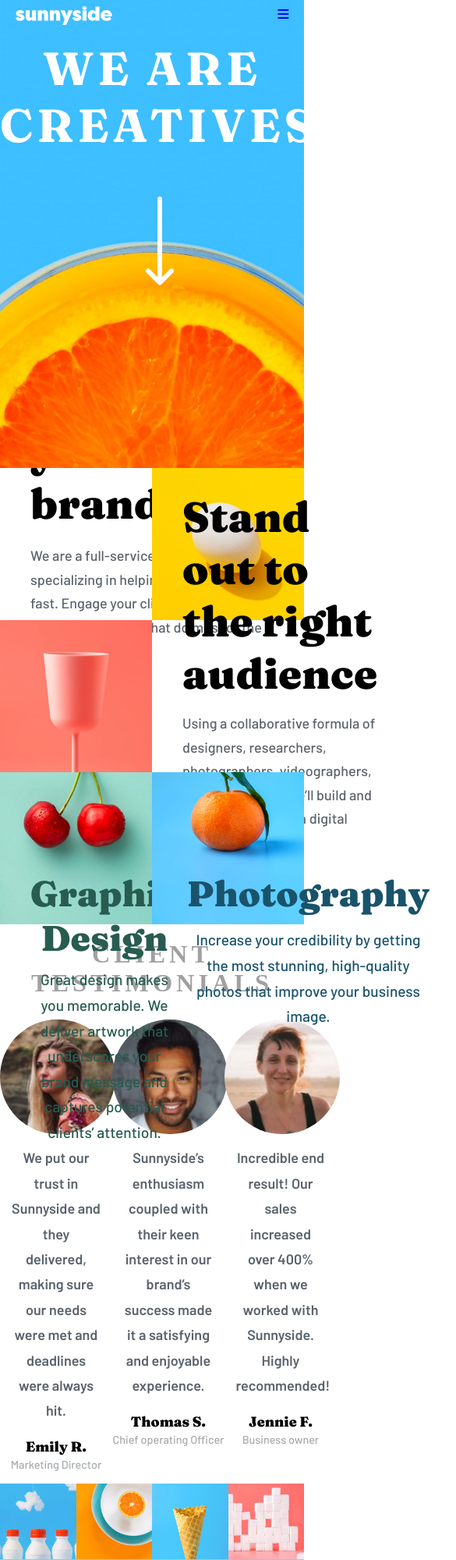
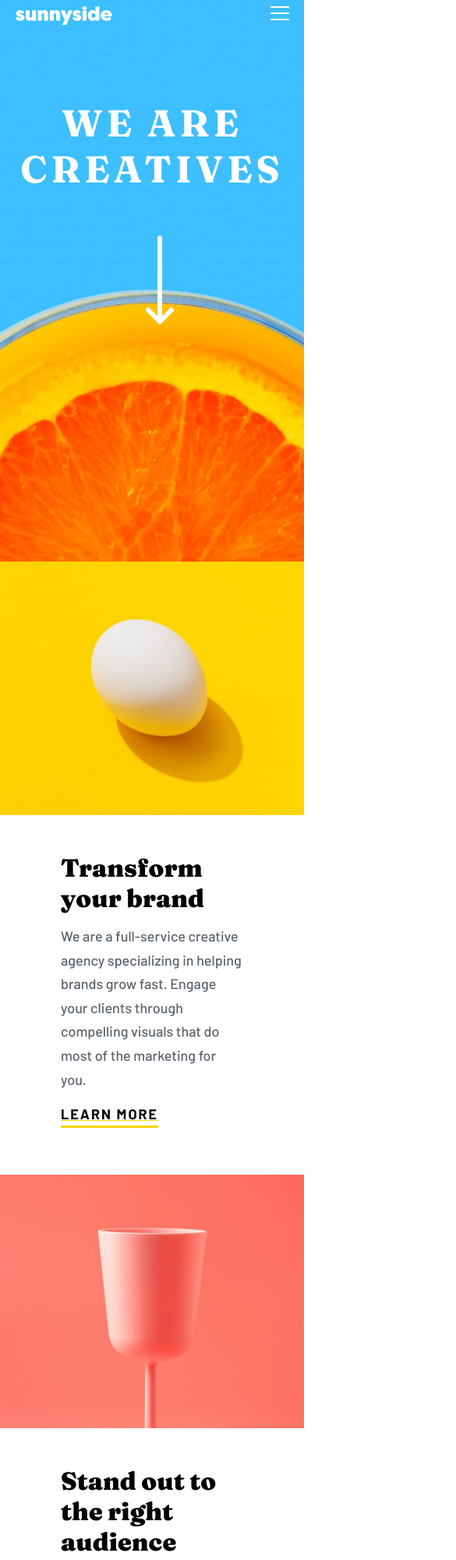
Before and after one commit to veenali/Sunny-Side-Agency-Landing-Page, a plain HTML site: page index.html in a window 390 px wide. Shown: the top 2000 px of the page at 78% size, 585 px wide, since content can reach past the window. Drawn offline with Linux system fonts and the light colour scheme.

Commit message:
Mobile responsive

```diff
--- a/index.css
+++ b/index.css
@@ -5,11 +5,9 @@
 
 body {
     width: 100%;
-    /* height: 100vh; */
-    /* background-image: url(images/desktop/image-gallery-cone.jpg); */
     box-sizing: border-box;
-    background-size: cover;
     font-size: 18px;
+    font-family: 'Barlow', sans-serif;
 }
 
 .doubleUnderlineYellow {
@@ -52,42 +50,10 @@ body {
     display: none;
 }
 
-@media screen and (max-width: 600px) {
-    .list .list-items {
-        display: none;
-    }
-    .icon {
-        float: right;
-        display: block;
-    }
-}
-
-@media screen and (max-width: 600px) {
-    nav {
-        position: relative;
-    }
-    .list.responsive {
-        position: relative;
-    }
-    .list.responsive .icon {
-        position: absolute;
-        right: 0;
-        top: 0;
-    }
-    .navtp {
-        flex-direction: column;
-    }
-    .list.responsive .list-items {
-        float: none;
-        display: block;
-        text-align: left;
-    }
-}
-
 .wrapper {
     display: flex;
     align-items: center;
-    width: 50vw;
+    width: 50%;
 }
 
 .center-align-text-horizontally {
@@ -143,6 +109,7 @@ nav {
     border-radius: 50px;
     text-align: center;
     padding: 0.75rem 1.5rem;
+    cursor: pointer;
     /* vertical-align: middle; */
     /* margin: 15px; */
 }
@@ -169,18 +136,18 @@ nav {
     background-position: center;
     background-size: cover;
     background-repeat: no-repeat;
-    height: 600px;
+    height: 40em;
     position: relative;
 }
 
 .img-header-text {
-    font-size: 3.3em;
+    font-size: 4rem;
     letter-spacing: 5px;
     color: hsl(0, 0%, 100%);
     /* position: absolute;
     left: 50%; */
     text-align: center;
-    padding-top: 5%;
+    margin-top: 6rem;
 }
 
 .img-header-arrow {
@@ -189,21 +156,24 @@ nav {
     top: 42%;
 }
 
-.egg-section-img {
-    background-image: url('images/desktop/image-transform.jpg');
+.egg-section-img,
+.glass-section-img {
+    /* background-image: url('images/desktop/image-transform.jpg');
     background-position: center;
     background-size: cover;
-    background-repeat: no-repeat;
-    width: 50vw;
+    background-repeat: no-repeat; */
+    width: 50%;
 }
 
-.egg-section-text h1 {
-    font-size: 3em;
+.egg-section-text h1,
+.glass-section-text>h1 {
+    font-size: 3.5rem;
     font-weight: 900;
     margin-bottom: 6%;
 }
 
-.egg-section-text p {
+.egg-section-text p,
+.glass-section-text p {
     font-family: 'Barlow', sans-serif;
     font-weight: 500;
     line-height: 1.7;
@@ -215,58 +185,24 @@ nav {
     letter-spacing: 2px;
 }
 
-.glass-section-img {
-    background-image: url('images/desktop/image-stand-out.jpg');
-    background-position: center;
-    background-size: cover;
-    background-repeat: no-repeat;
-    width: 50vw;
-}
-
-.glass-section-text>h1 {
-    font-size: 3em;
-    font-weight: 900;
-    margin-bottom: 6%;
-}
-
-.glass-section-text p {
-    font-family: 'Barlow', sans-serif;
-    font-weight: 500;
-    line-height: 1.7;
-    color: hsl(213, 9%, 39%);
-    margin-bottom: 6%;
-}
-
-.cherry-section {
-    background-image: url('images/desktop/image-graphic-design.jpg');
-    background-position: center;
-    background-size: cover;
-    background-repeat: no-repeat;
-    width: 50vw;
+.cherry-section,
+.orange-section {
+    width: 100%;
     position: relative;
 }
 
-.orange-section {
-    background-image: url('images/desktop/image-photography.jpg');
-    background-position: center;
-    background-size: cover;
-    background-repeat: no-repeat;
-    width: 50vw;
-    position: relative;
+#cherry-img,
+#orange-img {
+    width: 100%;
+    height: 100%;
 }
 
-.cherry-section-text {
-    position: absolute;
-    top: 65%;
-    padding: 0 20% 0 20%;
-    color: hsl(167, 39%, 26%);
-}
-
+.cherry-section-text,
 .orange-section-text {
     position: absolute;
-    top: 65%;
-    padding: 0 23% 0 23%;
-    color: hsl(198, 62%, 26%);
+    top: 60%;
+    padding: 0 10% 0 10%;
+    color: hsl(167, 39%, 26%);
 }
 
 .cherry-orange-section>section>section>h1 {
@@ -329,6 +265,16 @@ nav {
     font-weight: 500;
 }
 
+.fourImages-section {
+    display: grid;
+    /* grid-template-rows: 100%; */
+    grid-template-columns: 25% 25% 25% 25%;
+}
+
+.fourImages-section>img {
+    width: 100%;
+}
+
 .milkbottles-section {
     background-image: url('images/desktop/image-gallery-milkbottles.jpg');
     background-position: center;
@@ -336,7 +282,7 @@ nav {
     background-repeat: no-repeat;
     flex: 1;
     position: relative;
-    height: 25vw;
+    /* height: 25vw; */
 }
 
 .tangerine-section {
@@ -345,7 +291,7 @@ nav {
     background-size: cover;
     background-repeat: no-repeat;
     flex: 1;
-    height: 25vw;
+    /* height: 25vw; */
     position: relative;
 }
 
@@ -354,7 +300,7 @@ nav {
     background-position: center;
     background-size: cover;
     background-repeat: no-repeat;
-    height: 25vw;
+    /* height: 25vw; */
     flex: 1;
     position: relative;
 }
@@ -364,7 +310,7 @@ nav {
     background-position: center;
     background-size: cover;
     background-repeat: no-repeat;
-    height: 25vw;
+    /* height: 25vw; */
     flex: 1;
     position: relative;
 }
@@ -411,3 +357,164 @@ nav {
     fill: white;
     cursor: pointer;
 }
+
+
+/* Media queries */
+
+@media screen and (max-width:1200px) {
+    .egg-section-text h1 {
+        font-size: 2.4rem;
+    }
+    .glass-section-text h1 {
+        font-size: 2.4rem;
+    }
+    /* .cherry-section-text {
+        top: 60%;
+        padding: 0 8%;
+    }
+    .orange-section-text {
+        top: 60%;
+        padding: 0 8%;
+    } */
+}
+
+@media screen and (max-width:1000px) {
+    .cherry-orange-section>section>section>h1 {
+        font-size: 2.4rem;
+    }
+    .cherry-section,
+    .orange-section {
+        height: 30rem;
+    }
+}
+
+@media screen and (max-width:920px) {
+    .egg-section-text h1,
+    .glass-section-text h1,
+    .cherry-orange-section>section>section>h1 {
+        font-size: 2rem;
+    }
+    .cherry-section-text,
+    .orange-section-text {
+        top: 55%;
+        padding: 0 0;
+    }
+    .all-clients {
+        flex-direction: column;
+    }
+    .client-img {
+        margin: 5% auto;
+    }
+    .client-desc {
+        margin-bottom: 5%;
+    }
+    .client-designation {
+        margin-bottom: 5%;
+    }
+    .footer-know-more {
+        margin: 0 20% 5% 20%;
+    }
+    .social-icons {
+        margin: 0 35% 2% 35%;
+    }
+}
+
+@media screen and (max-width:800px) {
+    .fourImages-section {
+        grid-template-columns: 50% 50%;
+    }
+    .egg-section,
+    .glass-section,
+    .cherry-orange-section {
+        flex-direction: column;
+    }
+    .wrapper {
+        order: 2;
+        width: 100%;
+        margin: 3rem 0;
+    }
+    .cherry-section-text,
+    .orange-section-text {
+        top: 60%
+    }
+    .egg-section-img,
+    .glass-section-img {
+        order: 1;
+        width: 100%;
+    }
+    .height-of-sections {
+        height: auto;
+    }
+    .cherry-section,
+    .orange-section {
+        height: 40rem;
+    }
+}
+
+@media screen and (max-width: 750px) {
+    .img-header-text {
+        font-size: 3.7rem;
+    }
+    .list .list-items {
+        display: none;
+    }
+    .icon {
+        float: right;
+        display: block;
+    }
+    /* nav {
+        position: relative;
+    } */
+    .list.responsive {
+        position: relative;
+        background-color: white;
+        margin-top: 10%;
+        padding: 2% 0;
+        z-index: 5;
+        top: 54%;
+    }
+    /* .list.responsive .icon {
+        position: absolute;
+        right: 0;
+        top: 0;
+    } */
+    .navtp {
+        flex-direction: column;
+    }
+    .list.responsive .list-items {
+        float: none;
+        display: block;
+        text-align: center;
+        margin-top: 10%;
+    }
+    .list.responsive .list-items a {
+        color: hsl(213, 8%, 49%);
+        font-size: 1.3rem;
+    }
+    .list.responsive #contact-div {
+        width: 30%;
+        margin: 10% auto;
+        background-color: hsl(51, 100%, 49%);
+        cursor: pointer;
+    }
+    .list.responsive #contact-div:hover {
+        background-color: hsl(51, 91%, 64%);
+    }
+}
+
+@media screen and (max-width:600px) {
+    .img-header-text {
+        font-size: 3rem;
+    }
+    .footer-know-more {
+        margin: 0 0 5% 0;
+    }
+    .social-icons {
+        margin: 0 30% 2% 30%;
+        margin-top: 5%;
+    }
+    .cherry-section,
+    .orange-section {
+        height: 30rem;
+    }
+}
--- a/index.html
+++ b/index.html
@@ -39,16 +39,18 @@
 
 
                 <div>
-                    <ul class="list fraunces-font-family" id="myTopNav">
+                    <img src="images/icon-hamburger.svg" onclick="myFunction()" class="icon" alt="">
+                    <ul class="list" id="myTopNav">
                         <li class="list-items"><a href="#" class="list-items-a">About</a></li>
                         <li class="list-items"><a href="#" class="list-items-a">Services</a></li>
                         <li class="list-items"><a href="#" class="list-items-a">Projects</a></li>
                         <div id="contact-div" class="list-items">
                             <a href="#" class="list-items-a" id="contact">CONTACT</a>
                         </div>
-                        <a href="javascript:void(0);" class="icon" onclick="myFunction()">
+
+                        <!-- <a href="javascript:void(0);" class="icon" onclick="myFunction()">
                             <i class="fas fa-bars"></i>
-                        </a>
+                        </a> -->
                     </ul>
                 </div>
             </nav>
@@ -81,14 +83,14 @@
                 <p><b><a class="doubleUnderlineYellow blackTextColor learn-more" href="#">LEARN MORE</a></b></p>
             </section>
         </section>
-        <section class="egg-section-img">
+        <img class="egg-section-img" src="images/desktop/image-transform.jpg" alt="">
 
-        </section>
+    </section>
     </section>
 
 
     <section class="glass-section display-flex height-of-sections">
-        <section class="glass-section-img"></section>
+        <img class="glass-section-img" src="images/desktop/image-stand-out.jpg" alt="">
 
         <section class="wrapper">
             <section class="glass-section-text padding-class">
@@ -99,8 +101,9 @@
         </section>
     </section>
 
-    <section class="cherry-orange-section display-flex height-of-sections">
+    <section class="cherry-orange-section display-flex">
         <section class="cherry-section">
+            <img id="cherry-img" src="images/desktop/image-graphic-design.jpg" alt="">
             <section class="cherry-section-text center-align-text-horizontally">
                 <h1 class="fraunces-font-family">Graphic Design</h1>
                 <p>Great design makes you memorable. We deliver artwork that underscores your brand message and captures potential clients’ attention.</p>
@@ -108,6 +111,7 @@
         </section>
 
         <section class="orange-section">
+            <img id="orange-img" src="images/desktop/image-photography.jpg" alt="">
             <section class="orange-section-text center-align-text-horizontally ">
                 <h1 class="fraunces-font-family">Photography</h1>
                 <p>Increase your credibility by getting the most stunning, high-quality photos that improve your business image.</p>
@@ -151,7 +155,7 @@
 
     <section class="client-testimonials-section">
         <h1 class="client-testimonials-header center-align-text-horizontally">CLIENT TESTIMONIALS</h1>
-        <section class="display-flex">
+        <section class="all-clients display-flex">
             <div class="client">
                 <img class="client-img" src="images/image-emily.jpg" alt="Emily">
                 <div class="client-desc">
@@ -183,12 +187,17 @@
 
 
 
-    <section class="fourImages-section display-flex">
+    <section class="fourImages-section">
 
-        <section class="milkbottles-section"></section>
+        <img src="images/mobile/image-gallery-milkbottles.jpg" alt="">
+        <img src="images/mobile/image-gallery-orange.jpg" alt="">
+        <img src="images/mobile/image-gallery-cone.jpg" alt="">
+        <img src="images/mobile/image-gallery-sugar-cubes.jpg" alt="">
+
+        <!-- <section class="milkbottles-section"></section>
         <section class="tangerine-section"></section>
         <section class="cone-section"></section>
-        <section class="sugarcubes-section"></section>
+        <section class="sugarcubes-section"></section> -->
 
     </section>
 
@@ -215,25 +224,7 @@
 
 
 
-    <script>
-        function myFunction() {
-            var x = document.getElementById("myTopNav");
-            var nav = document.getElementById("nav");
-            // if (x.style.display == "none") {
-            //     x.style.display = "block"
-            // } else {
-            //     x.style.display = "none"
-            // }
-            if (!x.classList.contains('responsive')) {
-                x.classList.add("responsive");
-                nav.classList.add('navtp');
-            } else {
-                x.classList.remove("responsive");
-                nav.classList.remove("navtp");
-            }
-
-        }
-    </script>
+    <script src="index.js"></script>
     <script src="https://kit.fontawesome.com/8ba948c955.js" crossorigin="anonymous"></script>
 
 </body>
--- /dev/null
+++ b/index.js
@@ -0,0 +1,17 @@
+function myFunction() {
+    var ul = document.getElementById("myTopNav");
+    var nav = document.getElementById("nav");
+    // if (x.style.display == "none") {
+    //     x.style.display = "block"
+    // } else {
+    //     x.style.display = "none"
+    // }
+    if (!ul.classList.contains('responsive')) {
+        ul.classList.add("responsive");
+        nav.classList.add('navtp');
+    } else {
+        ul.classList.remove("responsive");
+        nav.classList.remove("navtp");
+    }
+
+}
```
Also changed, not shown: design/mobile-menu.jpg.
